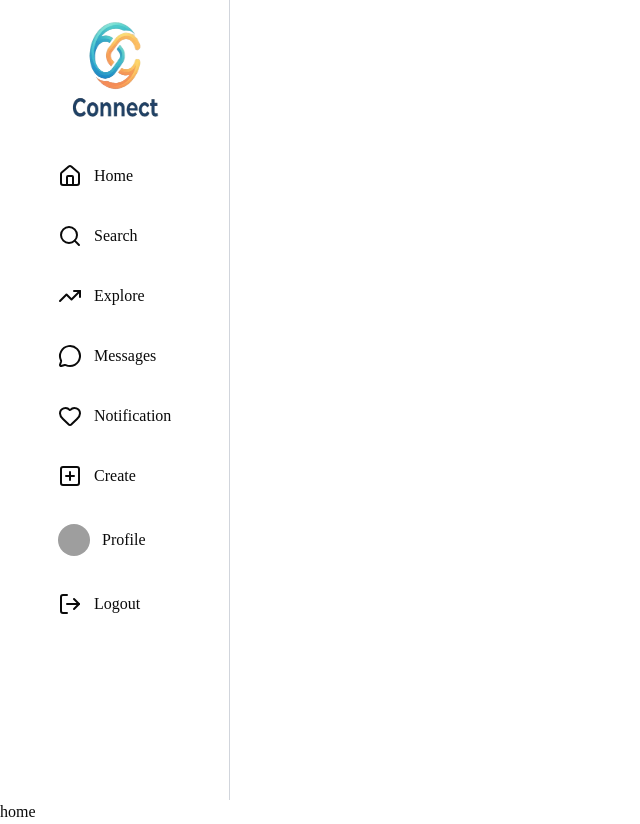
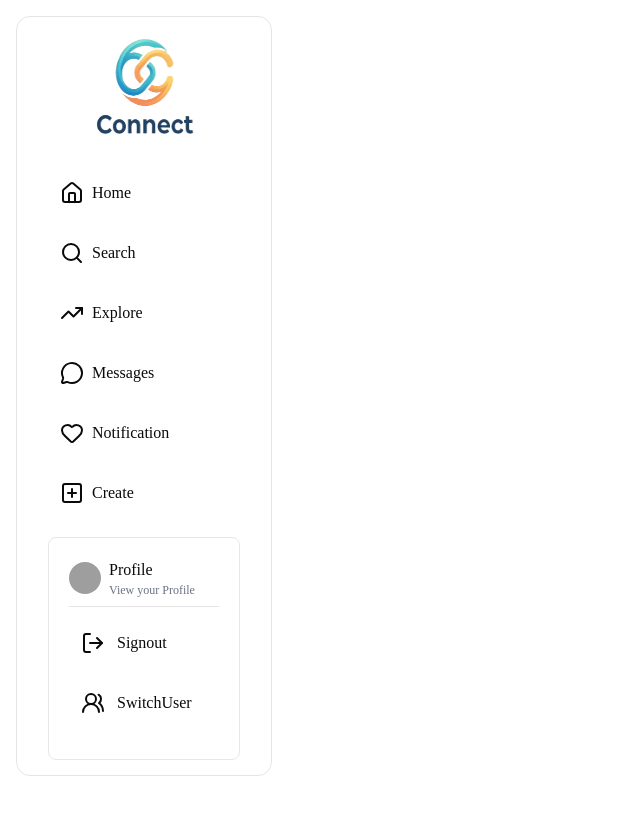
Before and after one commit to ArafatAli-07/Connect, a Next.js app in the folder frontend/: page / in a window 1280 px wide. Shown: the whole page, without its empty margins (0-640 px from the left). After the commit the page ends 800 px from the top, so only its background shows below. Built offline with nearby package versions, Linux system fonts and the light colour scheme; grey boxes are pictures that could not be loaded.

Commit message:
Add account menu and update authentication UI

```diff
--- a/frontend/src/app/(app)/layout.jsx
+++ b/frontend/src/app/(app)/layout.jsx
@@ -3,7 +3,7 @@ import LeftSideBar from '../components/LeftSideBar'
 
 export default function layout ({children}){
   return (
-    <div>
+    <div className=''>
       <LeftSideBar/>
       {children}
     </div>
--- a/frontend/src/app/(app)/page.jsx
+++ b/frontend/src/app/(app)/page.jsx
@@ -2,8 +2,8 @@ import React from 'react'
 
 const page = () => {
   return (
-    <div>
-      home
+    <div >
+
     </div>
   )
 }
--- /dev/null
+++ b/frontend/src/app/components/AccountMenu.jsx
@@ -0,0 +1,40 @@
+import { Avatar, AvatarFallback, AvatarImage } from '@/components/ui/avatar'
+import { LogOut, UsersRound } from 'lucide-react'
+import React from 'react'
+
+const menu = [
+    { icon: <LogOut />, text: "Signout" },
+    { icon: <UsersRound />, text: "SwitchUser" }
+]
+const AccountMenu = () => {
+    return (
+        <div className='border-gray-200 border min-w-[15vw] p-5 rounded-md mt-5'>
+
+            <div className='flex justify-start items-center gap-2 pb-2'>
+                <Avatar>
+                    <AvatarImage src="https://github.com/shadcn.png" alt="logo" />
+                    <AvatarFallback>CN</AvatarFallback>
+                </Avatar>
+                <div className='flex flex-col'>
+                    Profile
+                    <span className='text-xs text-gray-500'>View your Profile</span>
+                </div>
+            </div>
+
+            <hr/>
+
+            {
+                menu.map((item, index) => {
+                    return (
+                        <div key={index} className='flex items-center gap-3 hover:bg-gray-100 cursor-pointer rounded-lg p-3 my-3'>
+                            {item.icon}
+                            <span>{item.text}</span>
+                        </div>
+                    )
+                })
+            }
+        </div>
+    )
+}
+
+export default AccountMenu
--- a/frontend/src/app/components/LeftSideBar.jsx
+++ b/frontend/src/app/components/LeftSideBar.jsx
@@ -1,7 +1,7 @@
-import { Avatar, AvatarFallback, AvatarImage } from '@/components/ui/avatar'
-import { Heart, Home, LogOut, MessageCircle, PlusSquare, Search, TrendingUp } from 'lucide-react'
+import { Heart, Home, MessageCircle, PlusSquare, Search, TrendingUp } from 'lucide-react'
 import Image from 'next/image'
 import React from 'react'
+import AccountMenu from "../components/AccountMenu";
 
 const sidebarItems = [
   { icon: <Home />, text: "Home" },
@@ -10,35 +10,28 @@ const sidebarItems = [
   { icon: <MessageCircle />, text: "Messages" },
   { icon: <Heart />, text: "Notification" },
   { icon: <PlusSquare />, text: "Create" },
-  {
-    icon: (
-      <Avatar>
-        <AvatarImage src="https://github.com/shadcn.png" alt="logo" />
-        <AvatarFallback>CN</AvatarFallback>
-      </Avatar>
-    ), text: "Profile"
-  },
-  { icon: <LogOut />, text: "Logout" },
+
 ]
 
 const LeftSideBar = () => {
   return (
-    <div className='px-4 border-r border-gray-300 w-[18%] h-screen'>
+    <div className='px-4 border w-[20%] h-[95vh] m-4 rounded-xl'>
       <div className=' flex flex-col items-center '>
         <h1>
-          <Image className='w-50 h-35 mx-auto' src="/logo.png" alt="Logo" width={100} height={100} />
+          <Image className='w-60 h-35 mx-auto' src="/logo.png" alt="Logo" width={100} height={100} />
           </h1>
         <div>
           {
             sidebarItems.map((item, index) => {
               return (
-                 <div key={index} className='flex items-center gap-3 relative hover:bg-gray-100 cursor-pointer rounded-lg p-3 my-3'>
+                 <div key={index} className='flex items-center gap-2 hover:bg-gray-100 cursor-pointer rounded-lg p-3 my-3'>
                   {item.icon}
                   <span>{item.text}</span>
                  </div>
               )
             })
           }
+          <AccountMenu/>
         </div>
       </div>
     </div>
--- a/frontend/src/app/login/page.jsx
+++ b/frontend/src/app/login/page.jsx
@@ -29,7 +29,7 @@ const Signup = () => {
     // console.log(input);
     try {
       setloading(true);
-      const res = await axios.post('http://localhost:8000/api/v1/user/login', input, {
+      const res = await axios.post(`${process.env.NEXT_PUBLIC_API_URL}/user/login`, input, {
         headers: {
           'Content-Type': 'application/json'
         },
--- a/frontend/src/app/signup/page.jsx
+++ b/frontend/src/app/signup/page.jsx
@@ -30,7 +30,7 @@ const Signup = () => {
     // console.log(input);
     try {
       setloading(true);
-      const res = await axios.post('http://localhost:8000/api/v1/user/register', input, {
+      const res = await axios.post(`${process.env.NEXT_PUBLIC_API_URL}/user/register`, input, {
         headers: {
           'Content-Type': 'application/json'
         },
```
